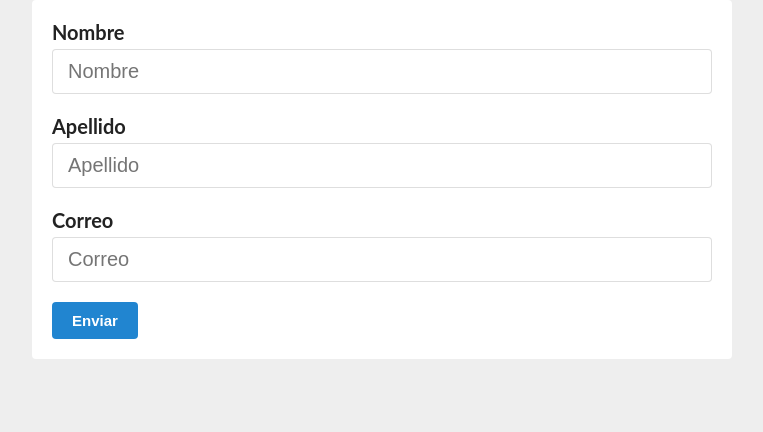
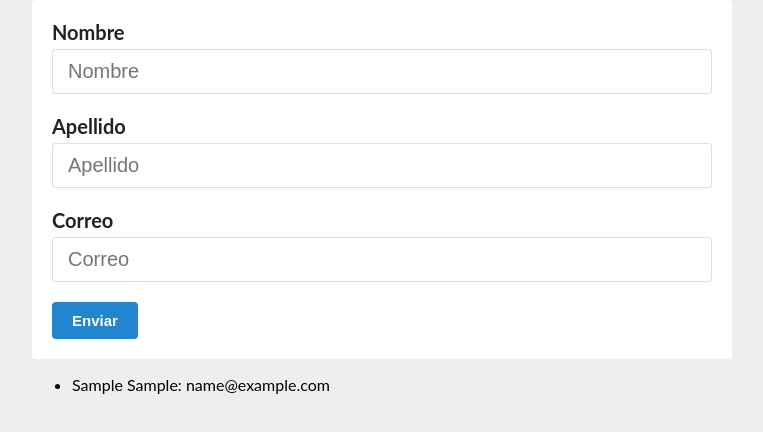
Before and after one commit to Chrisbadill/practica-gestor-usuarios, a React (Create React App) app: page / in a window 1280 px wide. Both pictures are taken after typing "Sample", "Sample", "name@example.com" into the empty fields and a click on the button "Enviar". Shown: the top 432 px of the page, without its empty margins (258-1021 px from the left). Built offline with nearby package versions, Linux system fonts and the light colour scheme.

Commit message:
se creeo una ul para despligar los datos del formulario que se han estado guardando

```diff
--- a/src/App.js
+++ b/src/App.js
@@ -50,6 +50,11 @@ function App() {
           </form>
         </div>
       </Card>
+      <ul>
+        {usuarios.map((x) => (
+          <li key={x.email}>{`${x.name} ${x.lastname}: ${x.email}`}</li>
+        ))}
+      </ul>
     </Container>
   );
 }
```
